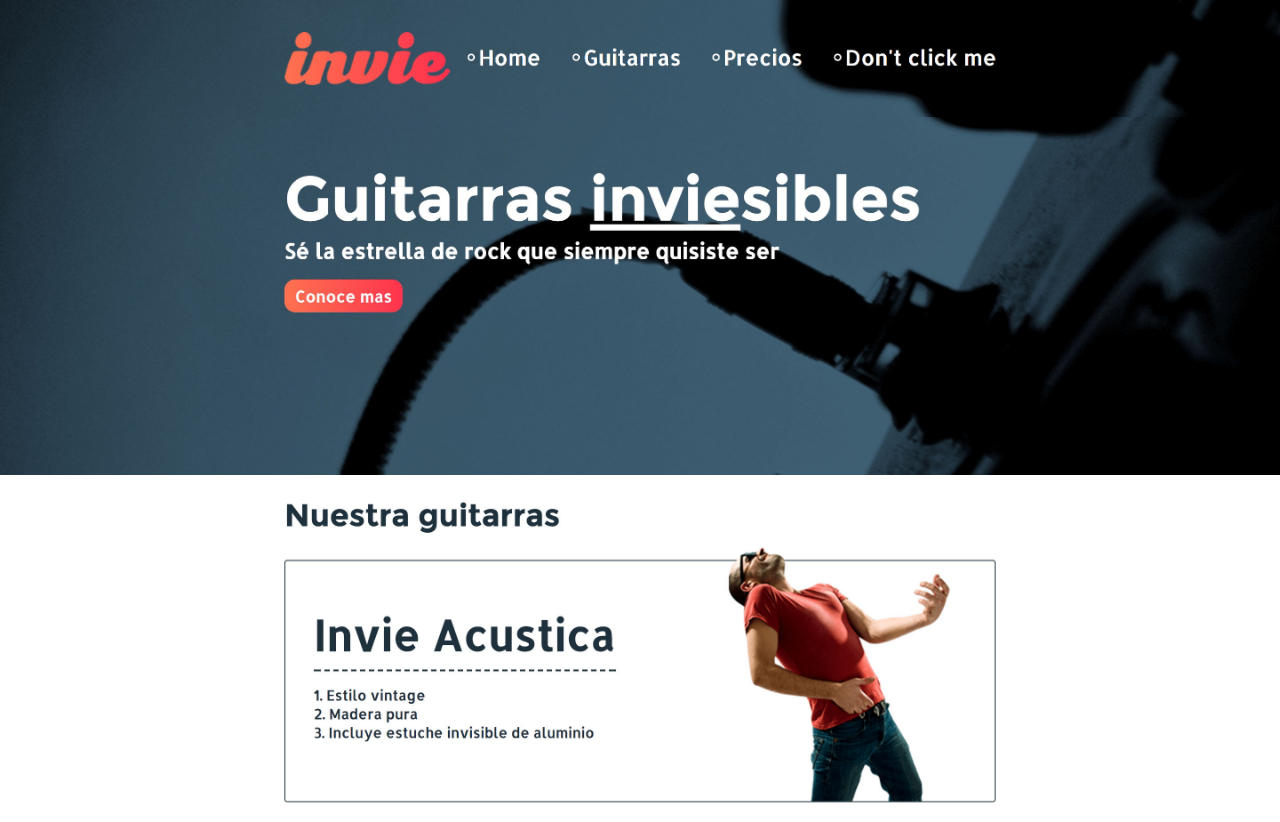
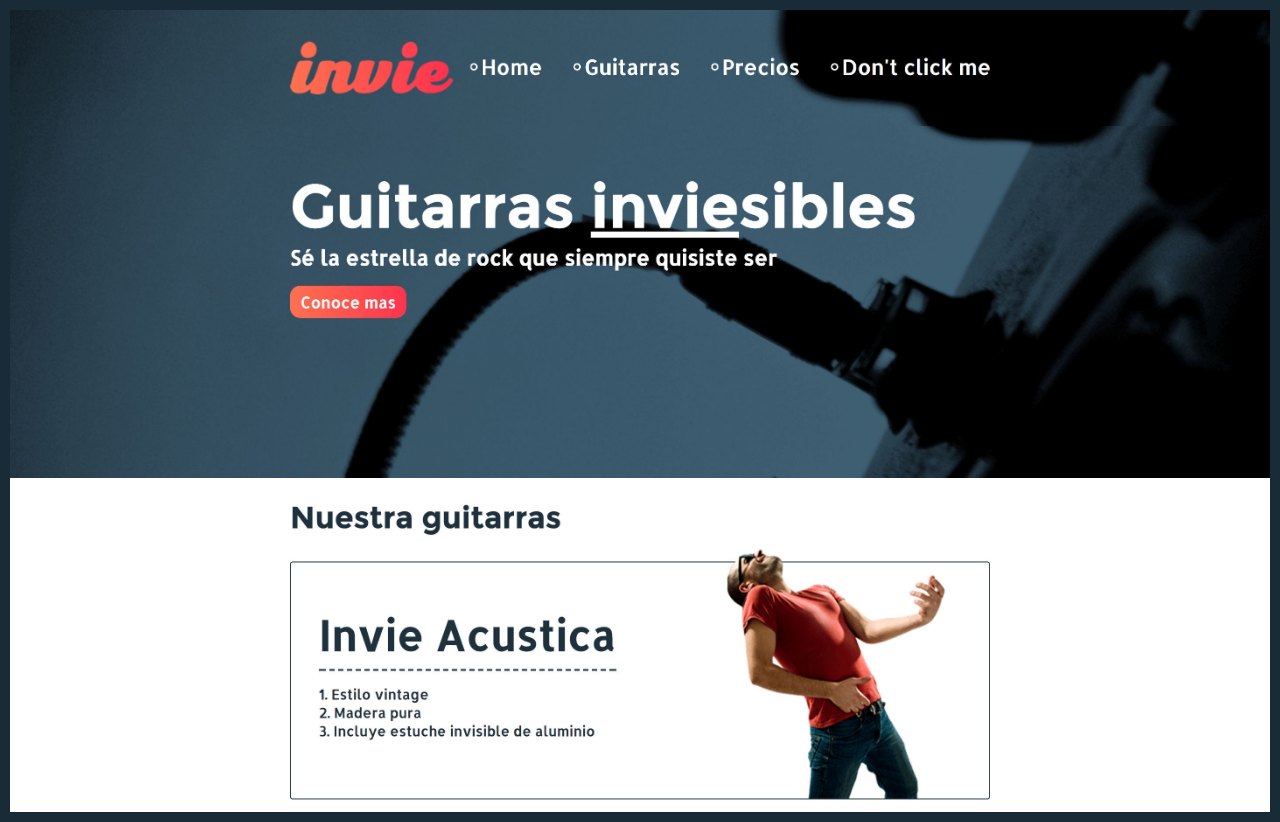
Before and after one commit to GerArJe/invie-github, a plain HTML site: page index.html in a window 1280 px wide. Drawn offline with Linux system fonts and the light colour scheme.

Commit message:
hotfix 1

```diff
--- a/index.html
+++ b/index.html
@@ -4,9 +4,11 @@
         <style media="Screen">
             body{
                 margin: 0;
+                border: 10px solid #192b36
             }
             img{
                 max-width: 100%;
+                vertical-align: top;
             }
         </style>
     </head>
```
